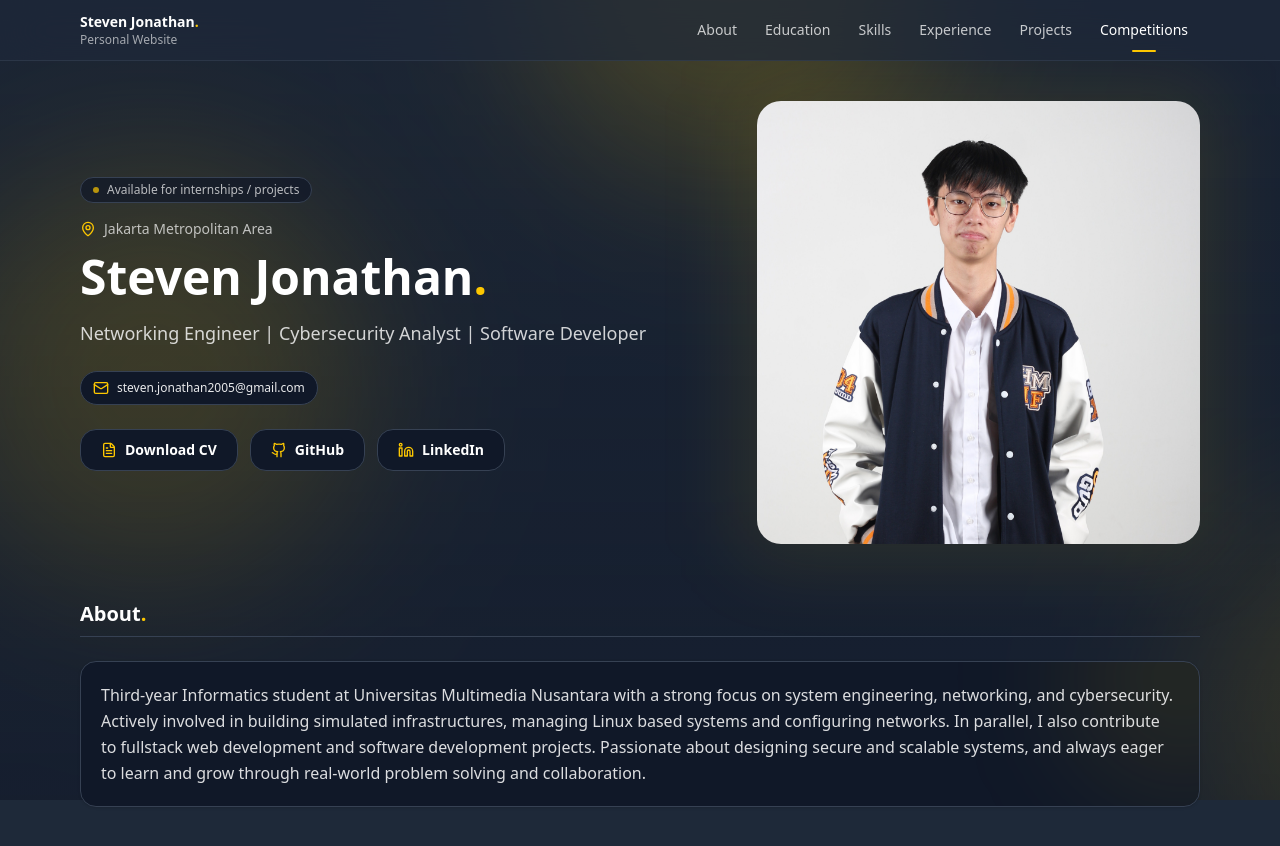
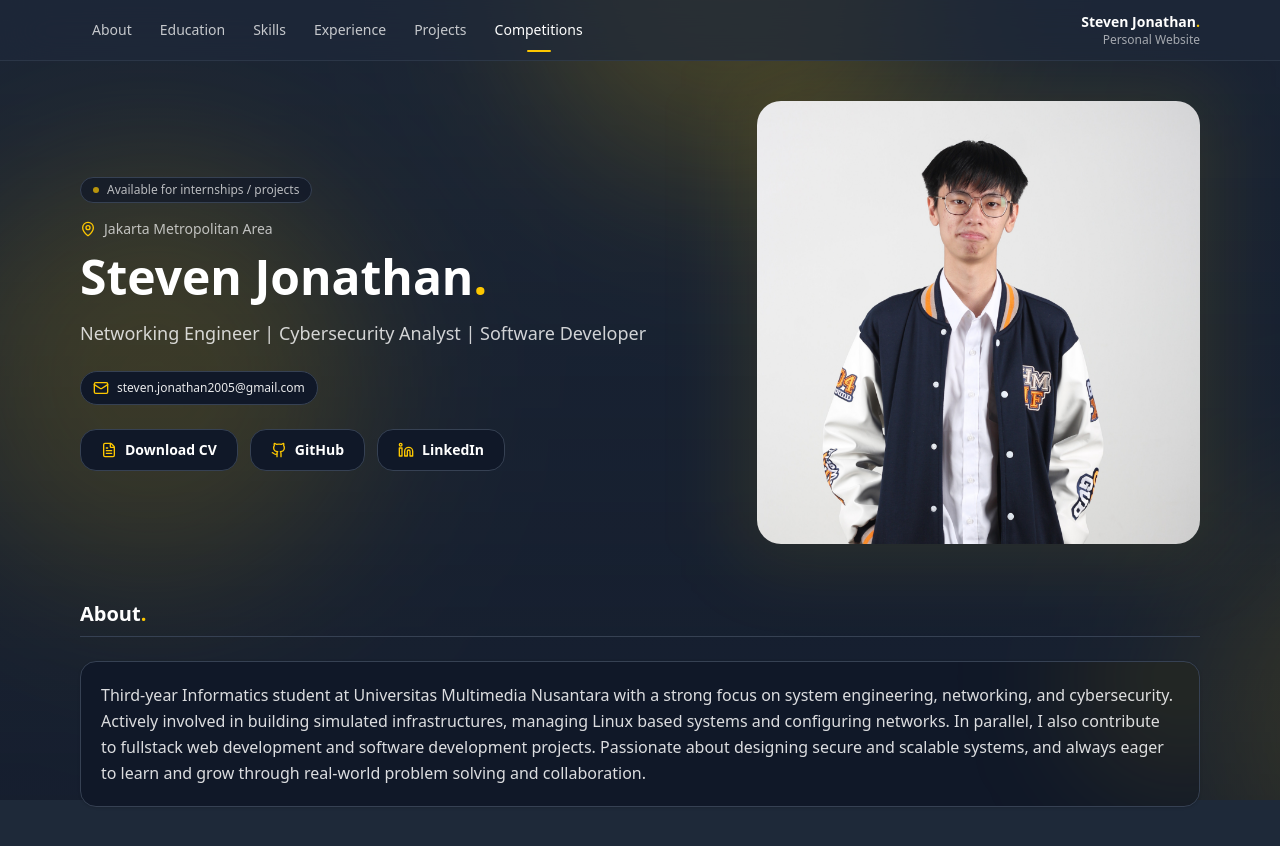
Before and after one commit to stevjoo/personal-website, a Vue app: page / in a window 1280 px wide. Shown: the top 846 px of the page. Built offline with nearby package versions, Linux system fonts and the light colour scheme.

Commit message:
Revisi Navbar

```diff
--- a/src/components/Navbar.vue
+++ b/src/components/Navbar.vue
@@ -55,13 +55,13 @@ function updateActive() {
   }
 
   const bottomReached =
-    window.innerHeight + window.scrollY >= document.documentElement.scrollHeight - 2;
+    window.innerHeight + window.scrollY >=
+    document.documentElement.scrollHeight - 2;
 
   if (bottomReached) current = items[items.length - 1].id;
 
   activeId.value = current;
 }
-
 
 function onScroll() {
   if (rafId) return;
@@ -85,9 +85,28 @@ onBeforeUnmount(() => {
   <header
     class="sticky top-0 z-50 border-b border-gray-700/60 bg-gray-800/70 backdrop-blur-xl"
   >
-    <div class="mx-auto flex max-w-6xl items-center justify-between px-4 py-3">
+    <div class="mx-auto flex max-w-6xl items-center px-4 py-3">
+      <nav class="hidden items-center gap-1 md:flex">
+        <button
+          v-for="it in items"
+          :key="it.id"
+          @click="goTo(it.id)"
+          class="relative rounded-xl px-3 py-2 text-sm transition active:scale-[0.98]"
+          :class="
+            activeId === it.id ? 'text-white' : 'text-white/75 hover:text-white'
+          "
+        >
+          <span class="relative z-10">{{ it.label }}</span>
+
+          <span
+            v-if="activeId === it.id"
+            class="absolute -bottom-1 left-1/2 h-0.5 w-6 -translate-x-1/2 rounded-full bg-yellow-400 transition-all duration-300 ease-out"
+          ></span>
+        </button>
+      </nav>
+
       <button
-        class="group text-left transition active:scale-[0.98]"
+        class="ml-auto group text-right transition active:scale-[0.98]"
         @click="goTo('top')"
       >
         <div class="text-sm font-semibold text-white">
@@ -97,24 +116,6 @@ onBeforeUnmount(() => {
           Personal Website
         </div>
       </button>
-
-      <nav class="hidden items-center gap-1 md:flex">
-        <button
-          v-for="it in items"
-          :key="it.id"
-          @click="goTo(it.id)"
-          class="relative rounded-xl px-3 py-2 text-sm transition active:scale-[0.98]"
-          :class="activeId === it.id ? 'text-white' : 'text-white/75 hover:text-white'"
-        >
-
-          <span class="relative z-10">{{ it.label }}</span>
-
-          <span
-            v-if="activeId === it.id"
-            class="absolute -bottom-1 left-1/2 h-0.5 w-6 -translate-x-1/2 rounded-full bg-yellow-400 transition-all duration-300 ease-out"
-          ></span>
-        </button>
-      </nav>
     </div>
   </header>
 </template>
```
